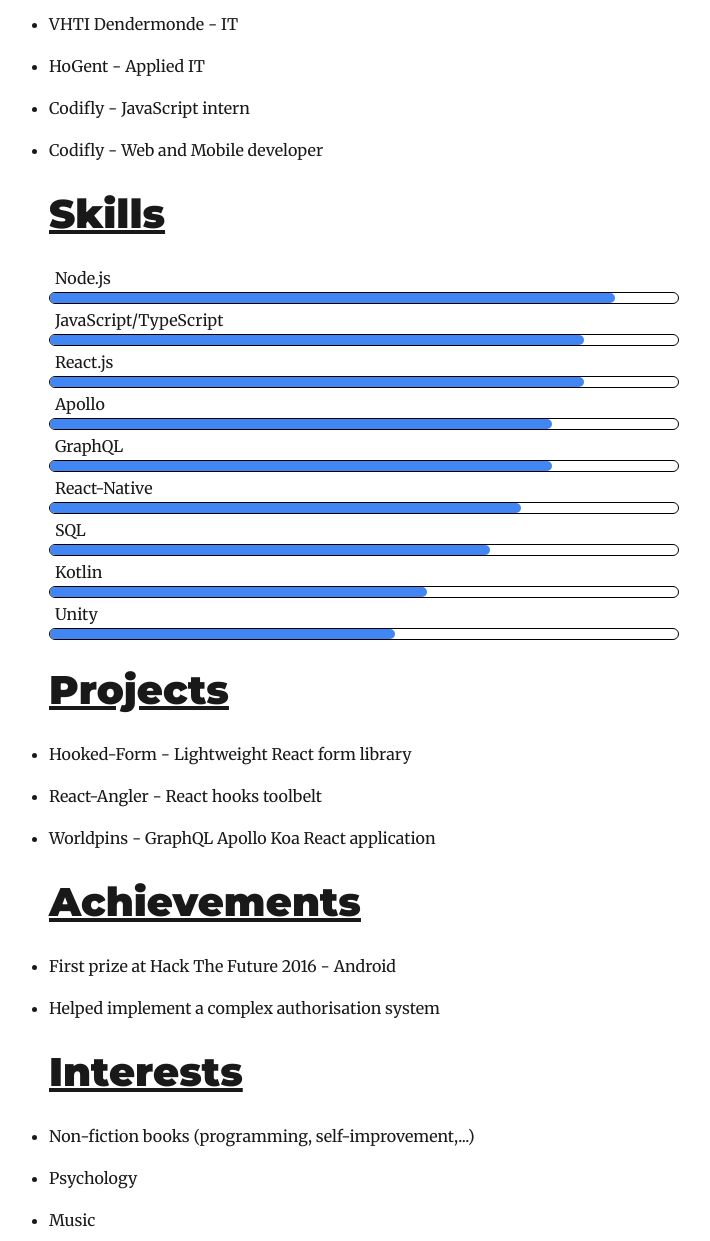
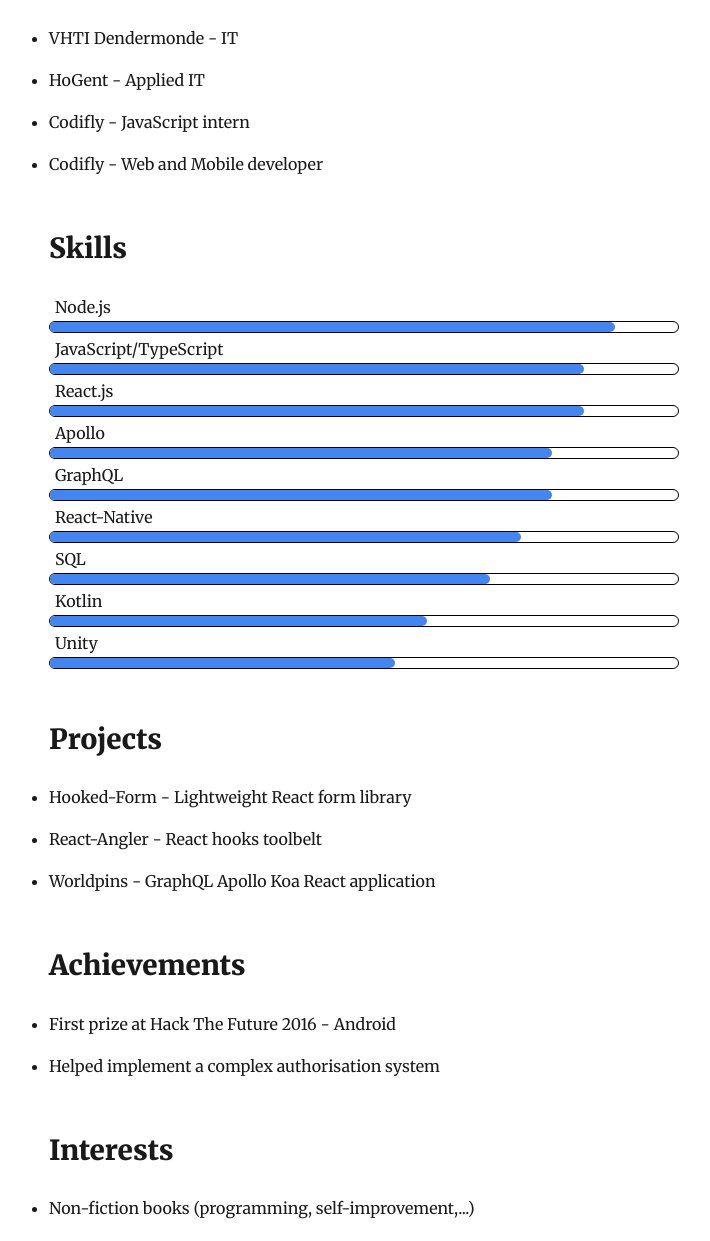
Before and after one commit to JoviDeCroock/blog-portfolio, a Gatsby site: page / in a window 1280 px wide. Shown: the part 643-1884 px from the top of the page, without its empty margins (276-986 px from the left). Built offline with nearby package versions, Linux system fonts and the light colour scheme; Gatsby itself is replaced by a stand-in of ours; some packages are replaced by stand-ins of ours.

Commit message:
smaller titles

```diff
--- a/gatsby-config.js
+++ b/gatsby-config.js
@@ -3,7 +3,7 @@
     title: `JoviDeC`,
     author: `Jovi De Croock`,
     description: `My Blog and Portfolio.`,
-    siteUrl: `https://gatsby-starter-blog-demo.netlify.com/`,
+    siteUrl: `https://www.jovidecroock.com`,
     menuLinks:[
       {
           name:'Portfolio',
--- a/src/pages/index.js
+++ b/src/pages/index.js
@@ -47,7 +47,7 @@
       </Prelude>
     </Hero>
     <Block>
-      <Title>Experience</Title>
+      <SubTitle>Experience</SubTitle>
       <ul>
         <li>
           VHTI Dendermonde - IT
@@ -64,7 +64,7 @@
       </ul>
     </Block>
     <Block>
-      <Title>Skills</Title>
+      <SubTitle>Skills</SubTitle>
       <SkillIndicator title="Node.js" level={9} />
       <SkillIndicator title="JavaScript/TypeScript" level={8.5} />
       <SkillIndicator title="React.js" level={8.5} />
@@ -76,7 +76,7 @@
       <SkillIndicator title="Unity" level={5.5} />
     </Block>
     <Block>
-      <Title>Projects</Title>
+      <SubTitle>Projects</SubTitle>
       <ul>
         <li>Hooked-Form - Lightweight React form library</li>
         <li>React-Angler - React hooks toolbelt</li>
@@ -84,14 +84,14 @@
       </ul>
     </Block>
     <Block>
-      <Title>Achievements</Title>
+      <SubTitle>Achievements</SubTitle>
       <ul>
         <li>First prize at Hack The Future 2016 - Android</li>
         <li>Helped implement a complex authorisation system</li>
       </ul>
     </Block>
     <Block>
-      <Title>Interests</Title>
+      <SubTitle>Interests</SubTitle>
       <ul>
         <li>Non-fiction books (programming, self-improvement,...)</li>
         <li>Psychology</li>
```
